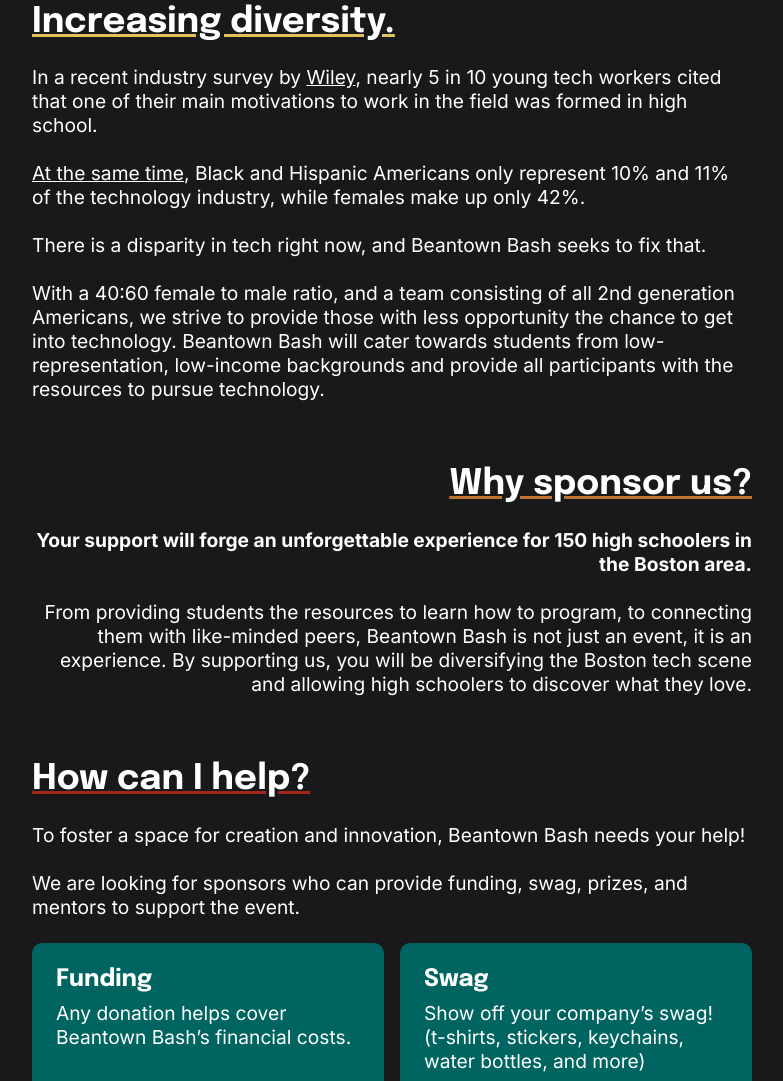
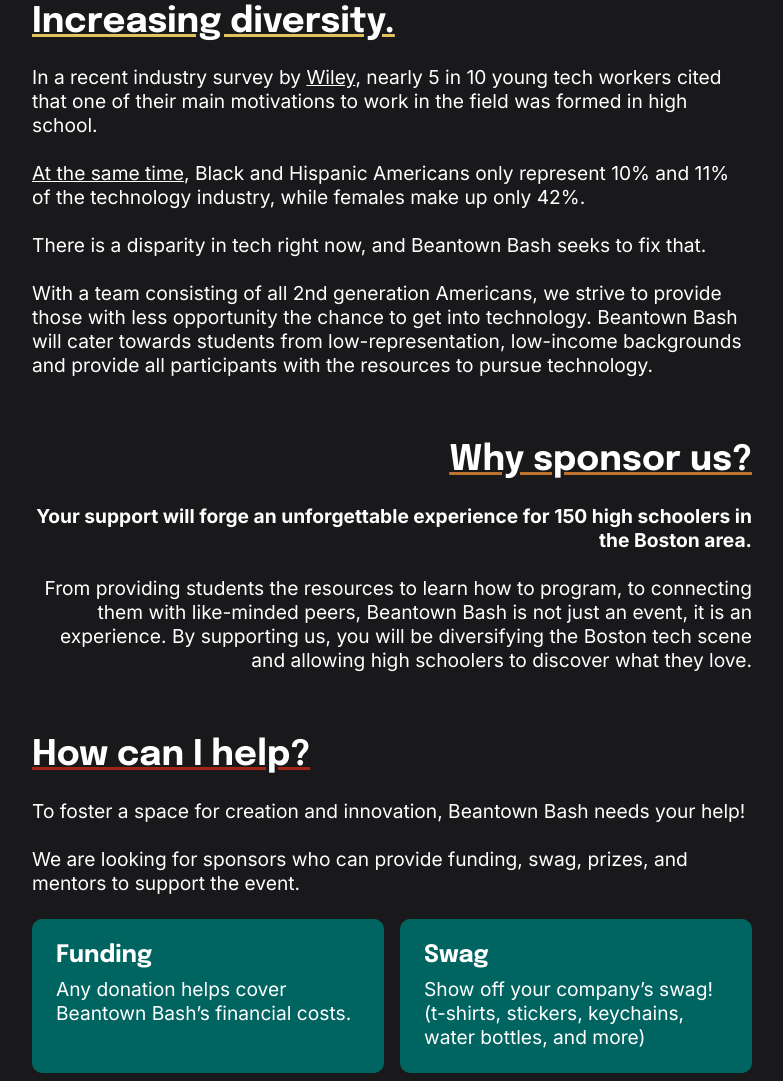
Before and after one commit to BeantownBash/website, a plain HTML site: page sponsor.html in a window 1280 px wide. Shown: the part 1613-2694 px from the top of the page, without its empty margins (248-1031 px from the left). Drawn offline with nearby package versions, Linux system fonts and the light colour scheme.

Commit message:
Update sponsor.html

```diff
--- a/sponsor.html
+++ b/sponsor.html
@@ -630,10 +630,9 @@
                         Bash seeks to fix that.
                     </p>
                     <p>
-                        With a 40:60 female to male ratio, and a team consisting
-                        of all 2nd generation Americans, we strive to provide
-                        those with less opportunity the chance to get into
-                        technology. Beantown Bash will cater towards students
+                        With a team consisting of all 2nd generation Americans,
+                        we strive to provide those with less opportunity the chance
+                        to get into technology. Beantown Bash will cater towards students
                         from low-representation, low-income backgrounds and
                         provide all participants with the resources to pursue
                         technology.
```
